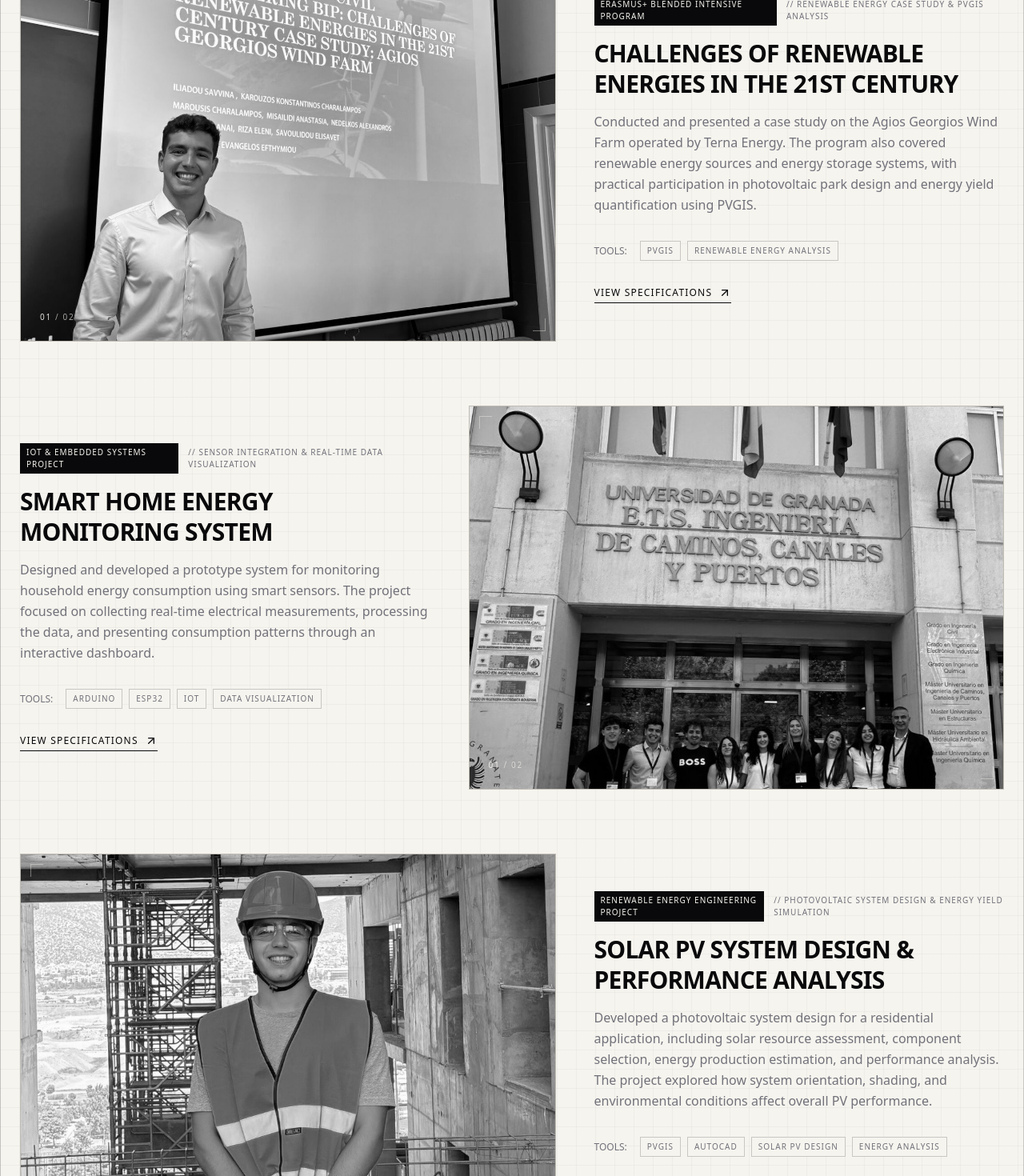
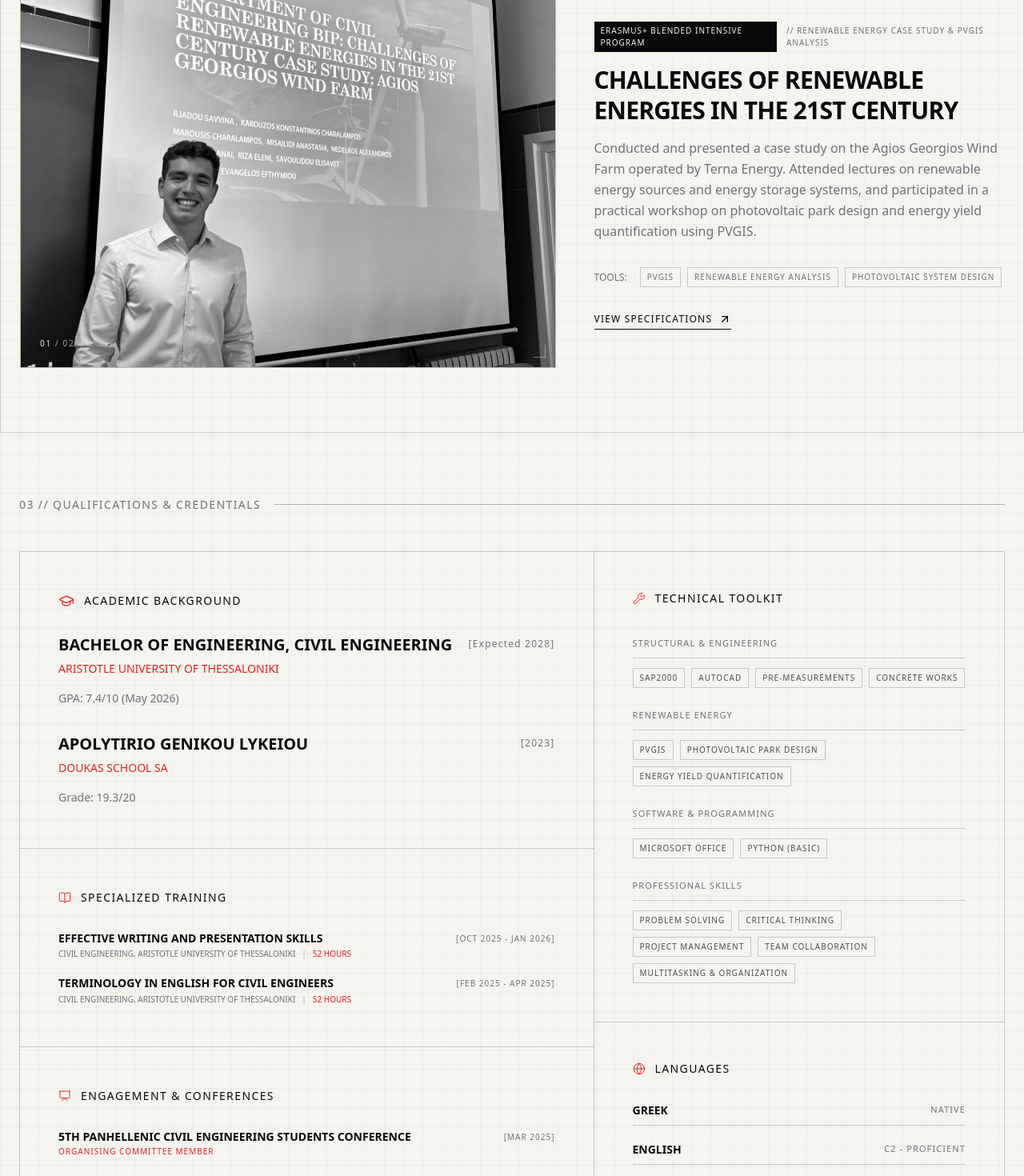
Before and after one commit to arisloumos/civil-engineering-portfolio, a Next.js app: page / in a window 1280 px wide. Shown: the part 1640-3110 px from the top of the page at 80% size. Built offline with nearby package versions, Linux system fonts and the light colour scheme.

Commit message:
Add link to project specifications & update project data

```diff
--- a/src/components/Projects.tsx
+++ b/src/components/Projects.tsx
@@ -257,8 +257,8 @@ export default function Projects() {
                   </div>
 
                   {/* Call to Action */}
-                  <button
-                    type="button"
+                  <a
+                    href={project.specificationsUrl}
                     className="
                       flex
                       items-center
@@ -279,7 +279,7 @@ export default function Projects() {
                     VIEW SPECIFICATIONS
 
                     <ArrowUpRight className="w-4 h-4" />
-                  </button>
+                  </a>
                 </div>
 
                 {/* =====================================================
@@ -440,8 +440,8 @@ export default function Projects() {
                   </div>
 
                   {/* Call to Action */}
-                  <button
-                    type="button"
+                  <a
+                    href={project.specificationsUrl}
                     className="
                       flex
                       items-center
@@ -462,7 +462,7 @@ export default function Projects() {
                     VIEW SPECIFICATIONS
 
                     <ArrowUpRight className="w-4 h-4" />
-                  </button>
+                  </a>
 
                 </motion.div>
               </motion.div>
--- a/src/data.ts
+++ b/src/data.ts
@@ -55,7 +55,7 @@ export const PORTFOLIO_DATA = {
         "Performed pre-measurements for architectural trades.",
         "Explored finishing solutions for architectural construction works.",
       ],
-      tools: ["AutoCAD", "Microsoft Office"],
+      tools: ["Project Management", "Sustainability", "Strategy", "Pre-measurements", "Problem Solving", "Engineering", "AutoCAD"],
       images: ["/ellinikon-tower.jpg", "/internship-gear.jpg"],
     },
   ],
@@ -67,29 +67,10 @@ export const PORTFOLIO_DATA = {
       type: "Erasmus+ Blended Intensive Program",
       methodology: "Renewable Energy Case Study & PVGIS Analysis",
       description:
-        "Conducted and presented a case study on the Agios Georgios Wind Farm operated by Terna Energy. The program also covered renewable energy sources and energy storage systems, with practical participation in photovoltaic park design and energy yield quantification using PVGIS.",
-      tools: ["PVGIS", "Renewable Energy Analysis"],
+        "Conducted and presented a case study on the Agios Georgios Wind Farm operated by Terna Energy. Attended lectures on renewable energy sources and energy storage systems, and participated in a practical workshop on photovoltaic park design and energy yield quantification using PVGIS.",
+      tools: ["PVGIS", "Renewable Energy Analysis", "Photovoltaic system design"],
       images: ["/renewable-energies.jpg", "/granada-team.jpg"],
-    },
-    {
-      id: "prj-02",
-      title: "SMART HOME ENERGY MONITORING SYSTEM",
-      type: "IoT & Embedded Systems Project",
-      methodology: "Sensor Integration & Real-Time Data Visualization",
-      description:
-        "Designed and developed a prototype system for monitoring household energy consumption using smart sensors. The project focused on collecting real-time electrical measurements, processing the data, and presenting consumption patterns through an interactive dashboard.",
-      tools: ["Arduino", "ESP32", "IoT", "Data Visualization"],
-      images: ["/granada-team.jpg", "/renewable-energies.jpg"],
-    },
-    {
-      id: "prj-03",
-      title: "SOLAR PV SYSTEM DESIGN & PERFORMANCE ANALYSIS",
-      type: "Renewable Energy Engineering Project",
-      methodology: "Photovoltaic System Design & Energy Yield Simulation",
-      description:
-        "Developed a photovoltaic system design for a residential application, including solar resource assessment, component selection, energy production estimation, and performance analysis. The project explored how system orientation, shading, and environmental conditions affect overall PV performance.",
-      tools: ["PVGIS", "AutoCAD", "Solar PV Design", "Energy Analysis"],
-      images: ["/internship-gear.jpg", "/renewable-energies.jpg", "/granada-team.jpg"],
+      specificationsUrl: "https://www.energia.polimi.it/en/news-en/paolo-colbertaldo-erasmus-bip-renewable-energies-granada-2026/",
     },
   ],
 
```
